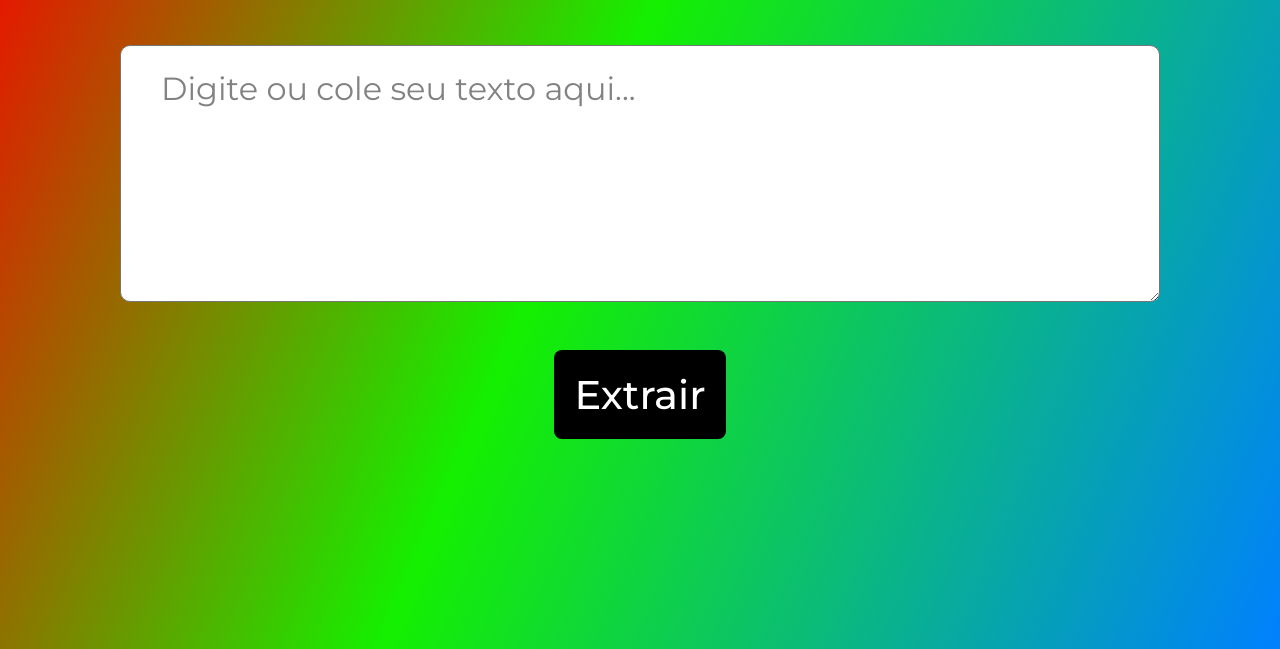
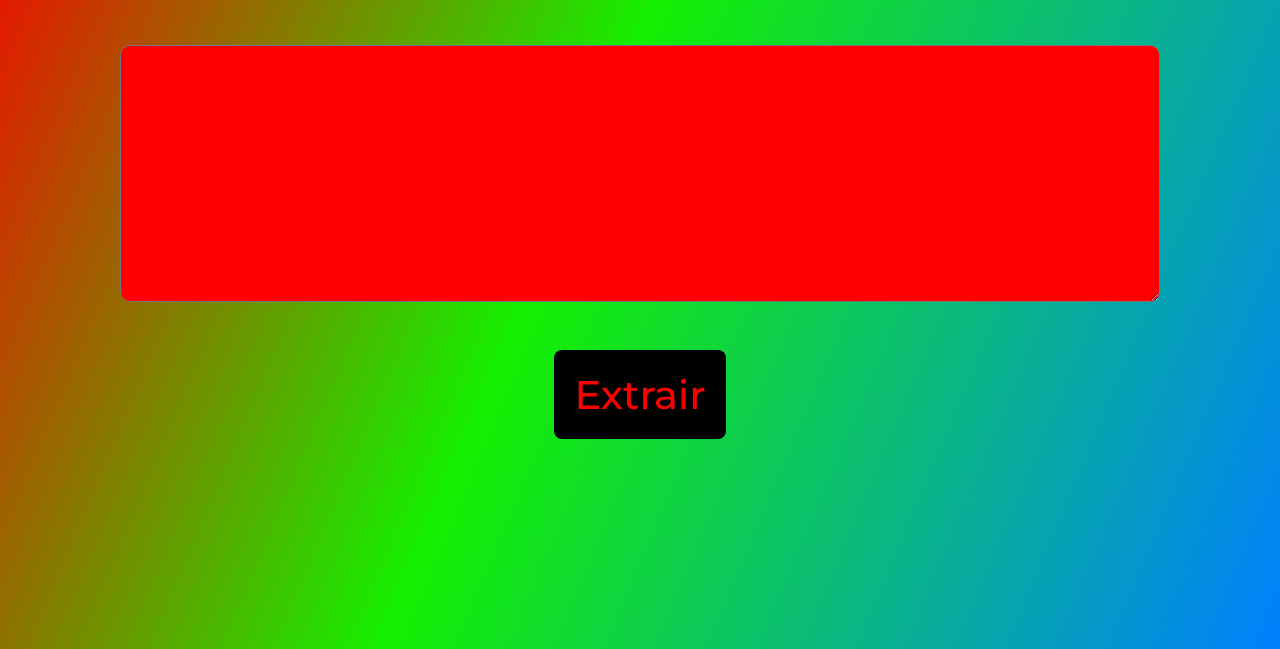
Before and after one commit to Cabac-plays/Palavras-chave, a plain HTML site: page index.html in a window 1280 px wide. Shown: the part 185-834 px from the top of the page. Drawn offline with Linux system fonts and the light colour scheme.

Commit message:
jhjh ujk

```diff
--- a/style.css
+++ b/style.css
@@ -52,12 +52,12 @@ h1 {
   gap: 0.625rem;
   align-self: stretch;
   border-radius: 0.625rem;
-  background: #fff;
+  background: #ff0000;
   font-size: 2rem;
 }
 
 #entrada-de-texto::placeholder {
-  color: #828282;
+  color: #ff0000;
   font-size: 2rem;
   font-weight: 400;
   line-height: normal;
@@ -72,7 +72,7 @@ h1 {
   border-radius: 0.5rem;
   border: none;
   background: var(--cor-destaque);
-  color: #ffffff;
+  color: #ff0000;
   font-size: 2.5rem;
   font-weight: 500;
   line-height: normal;
```
